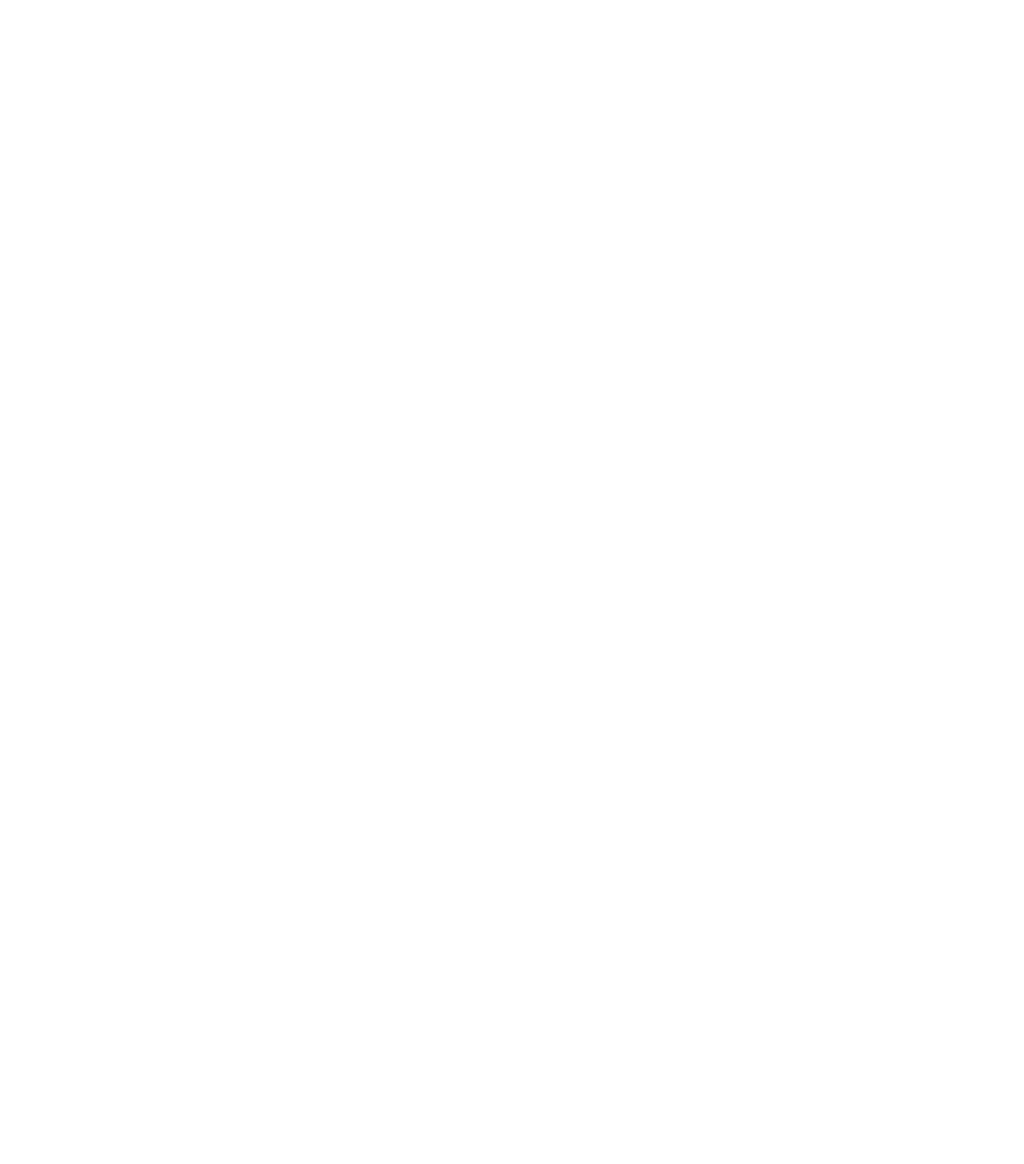
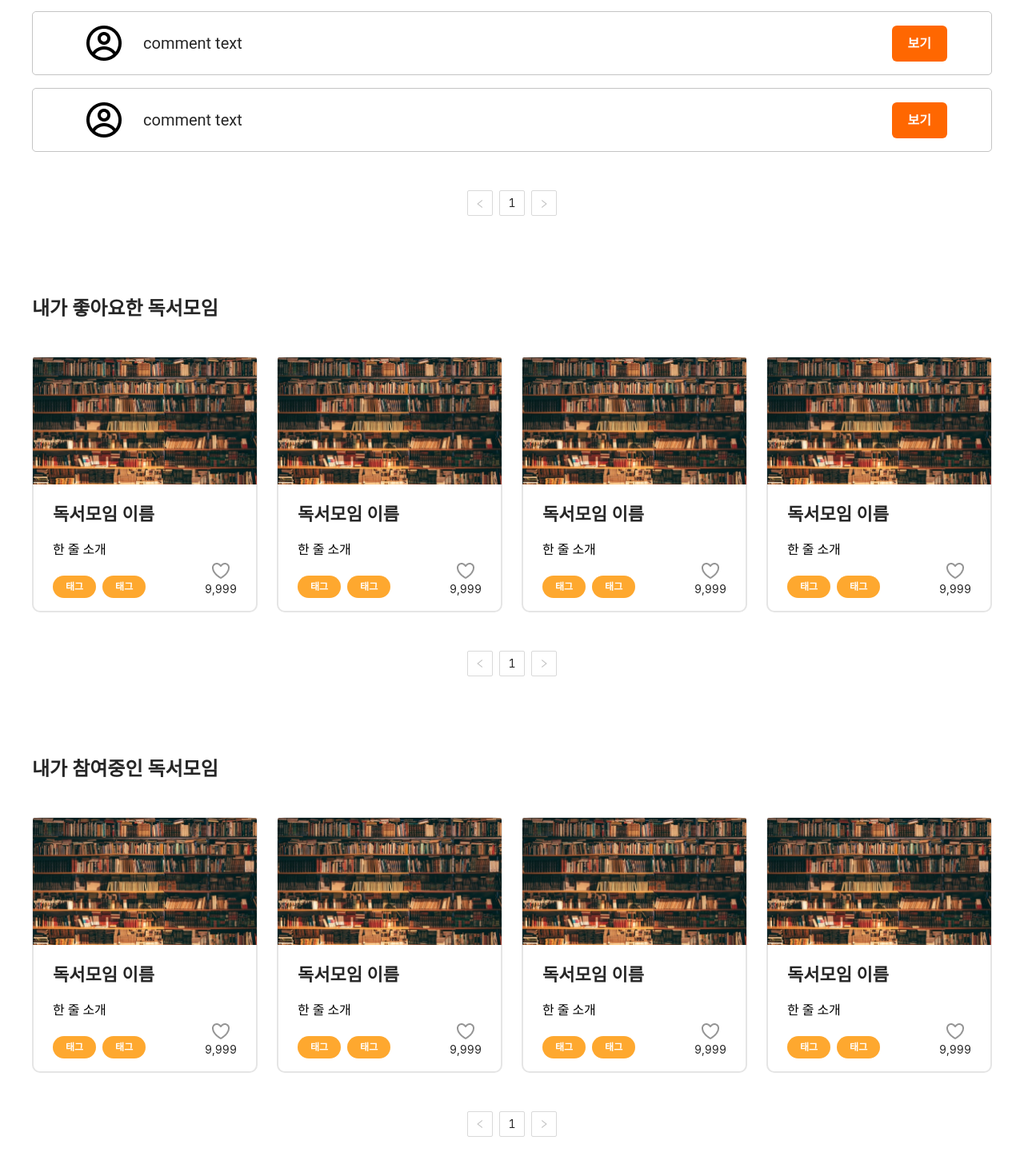
Before and after one commit to chakmuri/chakmuri, a React (Create React App) app in the folder front/: page / in a window 1280 px wide. Shown: the part 494-1950 px from the top of the page at 80% size. Before the commit the page ends 840 px from the top, so only its background shows below. Built offline with nearby package versions, Linux system fonts and the light colour scheme.

Commit message:
feat: Add mypage layout without edit form

```diff
--- /dev/null
+++ b/front/src/components/common/Pagination.jsx
@@ -0,0 +1,21 @@
+import React from "react";
+import { Pagination } from "antd";
+import styled from "styled-components";
+
+const StyledPagination = styled(Pagination)`
+	.ant-pagination-item:focus-visible,
+	.ant-pagination-item:hover {
+		border-color: #ff6701;
+	}
+
+	.ant-pagination-item:focus-visible a,
+	.ant-pagination-item:hover a {
+		color: #ff6701;
+	}
+`;
+
+const CustomPagination = () => {
+	return <StyledPagination />;
+};
+
+export default CustomPagination;
--- /dev/null
+++ b/front/src/components/myPage/Comment.jsx
@@ -0,0 +1,51 @@
+import React from "react";
+import styled from "styled-components";
+
+const CommentBar = styled.div`
+	width: 1200px;
+	height: 80px;
+	border: 1.5px solid #c4c4c4;
+	border-radius: 5px;
+
+	display: flex;
+	align-items: center;
+`;
+
+const CommentProfileIcon = styled.div`
+	width: 48px;
+	height: 48px;
+	margin-left: 65px;
+`;
+
+const CommentText = styled.div`
+	font-family: Roboto;
+	font-size: 20px;
+	flex: 1;
+	margin-left: 25px;
+`;
+
+const CommentBtn = styled.button`
+	font-size: 16px;
+	font-weight: bold;
+	color: #ffffff;
+	background-color: #ff6701;
+	border: none;
+	border-radius: 6px;
+	padding: 10px 20px;
+	margin-right: 55px;
+	cursor: pointer;
+`;
+
+const Comment = () => {
+	return (
+		<CommentBar>
+			<CommentProfileIcon>
+				<img src="assets/images/icons/profile.png" alt="Profile icon" />
+			</CommentProfileIcon>
+			<CommentText>comment text</CommentText>
+			<CommentBtn>보기</CommentBtn>
+		</CommentBar>
+	);
+};
+
+export default Comment;
--- /dev/null
+++ b/front/src/components/myPage/CommentList.jsx
@@ -0,0 +1,28 @@
+import React from "react";
+import { Row } from "antd";
+import styled from "styled-components";
+import Comment from "./Comment";
+import CustomPagination from "../common/Pagination";
+
+const PaginationRow = styled(Row)`
+	width: 100%;
+	margin-top: 48px;
+	justify-content: center;
+`;
+
+const CommentList = () => {
+	return (
+		<>
+			<Row gutter={[0, 16]}>
+				<Comment />
+				<Comment />
+				<Comment />
+			</Row>
+			<PaginationRow>
+				<CustomPagination />
+			</PaginationRow>
+		</>
+	);
+};
+
+export default CommentList;
--- /dev/null
+++ b/front/src/components/myPage/JoinedClubList.jsx
@@ -0,0 +1,37 @@
+import React from "react";
+import { Row, Col } from "antd";
+import styled from "styled-components";
+import ClubCard from "../home/ClubCard";
+import CustomPagination from "../common/Pagination";
+
+const PaginationRow = styled(Row)`
+	width: 100%;
+	margin-top: 48px;
+	justify-content: center;
+`;
+
+const JoinedClubList = () => {
+	return (
+		<>
+			<Row gutter={24}>
+				<Col span={6}>
+					<ClubCard />
+				</Col>
+				<Col span={6}>
+					<ClubCard />
+				</Col>
+				<Col span={6}>
+					<ClubCard />
+				</Col>
+				<Col span={6}>
+					<ClubCard />
+				</Col>
+			</Row>
+			<PaginationRow>
+				<CustomPagination />
+			</PaginationRow>
+		</>
+	);
+};
+
+export default JoinedClubList;
--- /dev/null
+++ b/front/src/components/myPage/LikedClubList.jsx
@@ -0,0 +1,37 @@
+import React from "react";
+import { Row, Col } from "antd";
+import styled from "styled-components";
+import ClubCard from "../home/ClubCard";
+import CustomPagination from "../common/Pagination";
+
+const PaginationRow = styled(Row)`
+	width: 100%;
+	margin-top: 48px;
+	justify-content: center;
+`;
+
+const LikedClubList = () => {
+	return (
+		<>
+			<Row gutter={24}>
+				<Col span={6}>
+					<ClubCard />
+				</Col>
+				<Col span={6}>
+					<ClubCard />
+				</Col>
+				<Col span={6}>
+					<ClubCard />
+				</Col>
+				<Col span={6}>
+					<ClubCard />
+				</Col>
+			</Row>
+			<PaginationRow>
+				<CustomPagination />
+			</PaginationRow>
+		</>
+	);
+};
+
+export default LikedClubList;
--- a/front/src/components/myPage/Main.jsx
+++ b/front/src/components/myPage/Main.jsx
@@ -1,6 +1,11 @@
 import React from "react";
-import { Tabs } from "antd";
+import { Tabs, Row, Divider } from "antd";
 import styled from "styled-components";
+import CommentList from "./CommentList";
+import LikedClubList from "./LikedClubList";
+import JoinedClubList from "./JoinedClubList";
+import MemberList from "./MemberList";
+import PendingMemberList from "./PendingMemberList";
 
 const { TabPane } = Tabs;
 
@@ -9,19 +14,82 @@
 	margin: 0 auto;
 `;
 
+const TabContainer = styled(Row)`
+	width: 100%;
+	margin-top: 100px;
+	padding-bottom: 160px;
+`;
+
+const StyledTabs = styled(Tabs)`
+	.ant-tabs-tab-btn {
+		font-size: 22px;
+	}
+
+	.ant-tabs-tab.ant-tabs-tab-active .ant-tabs-tab-btn {
+		color: #fa9423;
+		font-weight: bold;
+	}
+
+	.ant-tabs-ink-bar {
+		border: 2px solid #fa9423;
+	}
+`;
+
+const BigTitle = styled.div`
+	width: 100%;
+	font-family: Roboto;
+	font-weight: bold;
+	font-size: 24px;
+	margin-bottom: 40px;
+`;
+
+const MidTitle = styled.div`
+	width: 100%;
+	font-family: Roboto;
+	font-size: 20px;
+	margin-bottom: 20px;
+`;
+
+const SmallTitle = styled.div`
+	width: 100%;
+	margin-bottom: 20px;
+`;
+
 const Main = () => {
 	return (
 		<Wrapper>
-			<Tabs defaultActiveKey="1">
+			<StyledTabs defaultActiveKey="1">
 				<TabPane tab="내 활동" key="1">
-					<div>내가 쓴 댓글</div>
-					<div>내가 좋아요한 독서모임</div>
-					<div>내가 참여중인 독서모임</div>
+					<TabContainer gutter={[0, 98]}>
+						<Row>
+							<BigTitle>내가 쓴 댓글</BigTitle>
+							<CommentList />
+						</Row>
+						<Row>
+							<BigTitle>내가 좋아요한 독서모임</BigTitle>
+							<LikedClubList />
+						</Row>
+						<Row>
+							<BigTitle>내가 참여중인 독서모임</BigTitle>
+							<JoinedClubList />
+						</Row>
+					</TabContainer>
 				</TabPane>
 				<TabPane tab="독서모임" key="2">
-					<div>내가 운영중인 독서모임</div>
+					<TabContainer gutter={[0, 98]}>
+						<Row>
+							<BigTitle>내가 운영중인 독서모임</BigTitle>
+							<MidTitle>참여자 관리</MidTitle>
+							<SmallTitle>승인 대기자</SmallTitle>
+							<PendingMemberList />
+							<Divider />
+							<SmallTitle>참여자 목록</SmallTitle>
+							<MemberList />
+						</Row>
+						<MidTitle>정보 수정</MidTitle>
+					</TabContainer>
 				</TabPane>
-			</Tabs>
+			</StyledTabs>
 		</Wrapper>
 	);
 };
--- /dev/null
+++ b/front/src/components/myPage/Member.jsx
@@ -0,0 +1,57 @@
+import React from "react";
+import styled from "styled-components";
+
+const MemberBar = styled.div`
+	width: 1200px;
+	height: 80px;
+	border: 1.5px solid #c4c4c4;
+	border-radius: 5px;
+
+	display: flex;
+	align-items: center;
+`;
+
+const MemberProfileIcon = styled.div`
+	width: 48px;
+	height: 48px;
+	margin-left: 65px;
+	margin-right: 15px;
+`;
+
+const MemberUsername = styled.div`
+	font-family: Roboto;
+	font-size: 20px;
+	margin-right: 55px;
+`;
+const MemberEmail = styled.div`
+	font-family: Roboto;
+	font-size: 20px;
+	flex: 1;
+`;
+
+const MemberBtn = styled.button`
+	font-size: 16px;
+	font-weight: bold;
+	color: #ffffff;
+	background-color: #ff6701;
+	border: none;
+	border-radius: 6px;
+	padding: 10px 20px;
+	margin-right: 55px;
+	cursor: pointer;
+`;
+
+const Member = () => {
+	return (
+		<MemberBar>
+			<MemberProfileIcon>
+				<img src="assets/images/icons/profile.png" alt="Profile icon" />
+			</MemberProfileIcon>
+			<MemberUsername>Username</MemberUsername>
+			<MemberEmail>email</MemberEmail>
+			<MemberBtn>내보내기</MemberBtn>
+		</MemberBar>
+	);
+};
+
+export default Member;
--- /dev/null
+++ b/front/src/components/myPage/MemberList.jsx
@@ -0,0 +1,28 @@
+import React from "react";
+import { Row } from "antd";
+import styled from "styled-components";
+import Member from "./Member";
+import CustomPagination from "../common/Pagination";
+
+const PaginationRow = styled(Row)`
+	width: 100%;
+	margin-top: 48px;
+	justify-content: center;
+`;
+
+const MemberList = () => {
+	return (
+		<>
+			<Row gutter={[0, 16]}>
+				<Member />
+				<Member />
+				<Member />
+			</Row>
+			<PaginationRow>
+				<CustomPagination />
+			</PaginationRow>
+		</>
+	);
+};
+
+export default MemberList;
--- /dev/null
+++ b/front/src/components/myPage/PendingMember.jsx
@@ -0,0 +1,58 @@
+import React from "react";
+import styled from "styled-components";
+
+const PendingMemberBar = styled.div`
+	width: 1200px;
+	height: 80px;
+	border: 1.5px solid #c4c4c4;
+	border-radius: 5px;
+
+	display: flex;
+	align-items: center;
+`;
+
+const PendingMemberProfileIcon = styled.div`
+	width: 48px;
+	height: 48px;
+	margin-left: 65px;
+	margin-right: 15px;
+`;
+
+const PendingMemberUsername = styled.div`
+	font-family: Roboto;
+	font-size: 20px;
+	margin-right: 55px;
+`;
+const PendingMemberEmail = styled.div`
+	font-family: Roboto;
+	font-size: 20px;
+	flex: 1;
+`;
+
+const PendingMemberBtn = styled.button`
+	font-size: 16px;
+	font-weight: bold;
+	color: #ffffff;
+	background-color: #ff6701;
+	border: none;
+	border-radius: 6px;
+	padding: 10px 20px;
+	margin-right: 55px;
+	cursor: pointer;
+`;
+
+const PendingMember = () => {
+	return (
+		<PendingMemberBar>
+			<PendingMemberProfileIcon>
+				<img src="assets/images/icons/profile.png" alt="Profile icon" />
+			</PendingMemberProfileIcon>
+			<PendingMemberUsername>Username</PendingMemberUsername>
+			<PendingMemberEmail>email</PendingMemberEmail>
+			<PendingMemberBtn>승인</PendingMemberBtn>
+			<PendingMemberBtn>거절</PendingMemberBtn>
+		</PendingMemberBar>
+	);
+};
+
+export default PendingMember;
--- /dev/null
+++ b/front/src/components/myPage/PendingMemberList.jsx
@@ -0,0 +1,26 @@
+import React from "react";
+import { Row } from "antd";
+import styled from "styled-components";
+import PendingMember from "./PendingMember";
+import CustomPagination from "../common/Pagination";
+
+const PaginationRow = styled(Row)`
+	width: 100%;
+	margin-top: 48px;
+	justify-content: center;
+`;
+
+const PendingMemberList = () => {
+	return (
+		<>
+			<Row gutter={[0, 16]}>
+				<PendingMember />
+			</Row>
+			<PaginationRow>
+				<CustomPagination />
+			</PaginationRow>
+		</>
+	);
+};
+
+export default PendingMemberList;
```
Also changed, not shown: front/src/components/myPage/CommentBar.jsx (deleted), front/src/components/myPage/UserBar.jsx (deleted).
